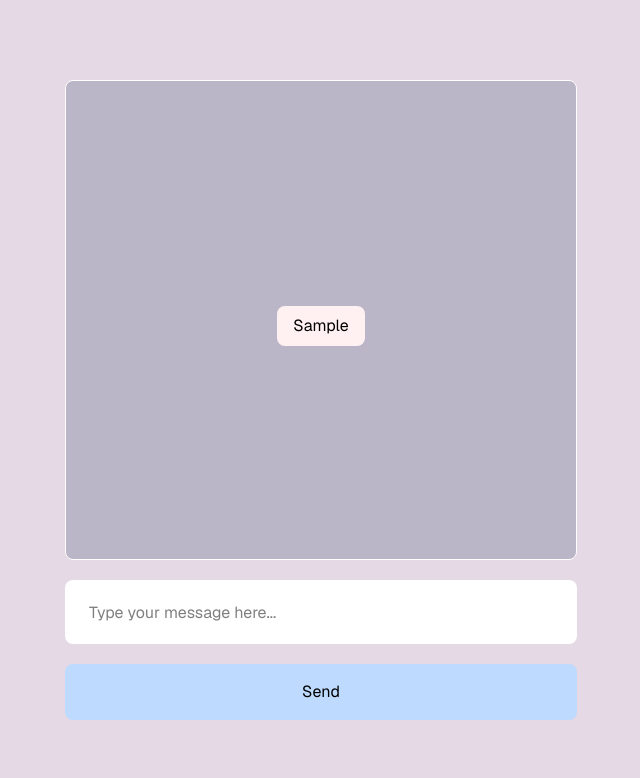
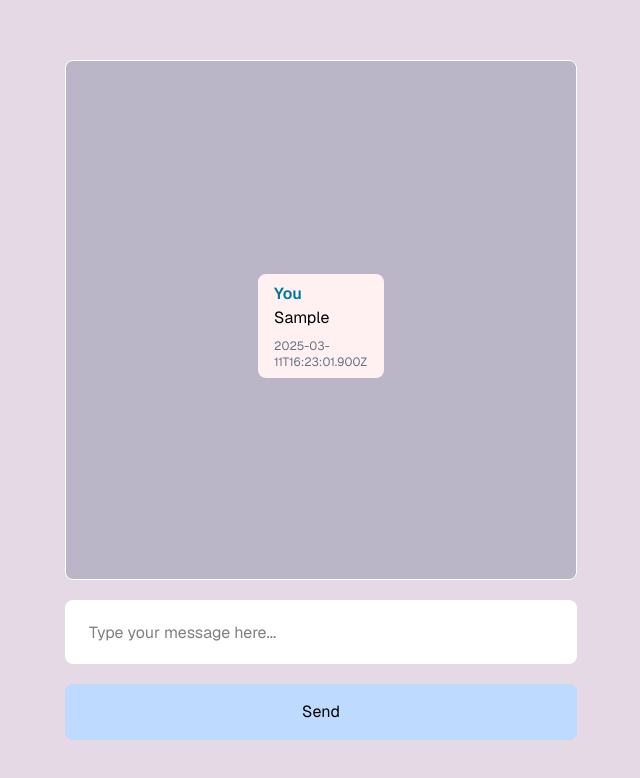
Before and after one commit to rainzoneg/ai-chatbot, a Next.js app: page / in a window 1280 px wide. Both pictures are taken after typing "Sample" into the empty fields and a click on the button "Send". Shown: the top 778 px of the page, without its empty margins (319-959 px from the left). Built offline with nearby package versions, Linux system fonts and the light colour scheme.

Commit message:
Improve message item box and add interface

```diff
--- a/src/component/ChatInterface/ChatInterface.tsx
+++ b/src/component/ChatInterface/ChatInterface.tsx
@@ -2,20 +2,29 @@
 
 import { useState } from "react";
 
+interface Message {
+  message: string;
+  sender: string;
+  timestamp: string;
+}
+
 export default function ChatInterface() {
   const [message, setMessage] = useState("");
-  const [messages, setMessages] = useState<string[]>([]);
+  const [messages, setMessages] = useState<Message[]>([]);
 
   const handleSubmit = (e: React.FormEvent<HTMLFormElement>) => {
     e.preventDefault();
     if (message.trim() === "") return;
-    setMessages([...messages, message]);
+    setMessages([
+      ...messages,
+      { message, sender: "user", timestamp: new Date().toISOString() },
+    ]);
     setMessage("");
   };
 
   return (
     <div className="flex flex-col gap-5 w-2/5">
-      <div className="flex flex-col h-[60vh] overflow-y-scroll w-full items-center justify-center bg-blue-950/20 px-48 border-1 border-white rounded-lg">
+      <div className="flex flex-col h-[65vh] overflow-y-scroll w-full items-center justify-center bg-blue-950/20 px-48 border-1 border-white rounded-lg">
         {messages.length >= 1 ? (
           <>
             {messages.map((message, index) => {
@@ -24,7 +33,19 @@ export default function ChatInterface() {
                   key={index}
                   className="flex flex-col mt-4 bg-rose-50 text-black px-4 py-2 rounded-lg my-1"
                 >
-                  <p>{message}</p>
+                  <p
+                    className={
+                      message.sender === "user"
+                        ? "text-cyan-700 font-semibold"
+                        : "text-rose-700 font-semibold"
+                    }
+                  >
+                    {message.sender === "user" ? "You" : "AI"}
+                  </p>
+                  <p>{message.message}</p>
+                  <p className="text-xs mt-2 text-gray-500">
+                    {message.timestamp}
+                  </p>
                 </div>
               );
             })}
```
